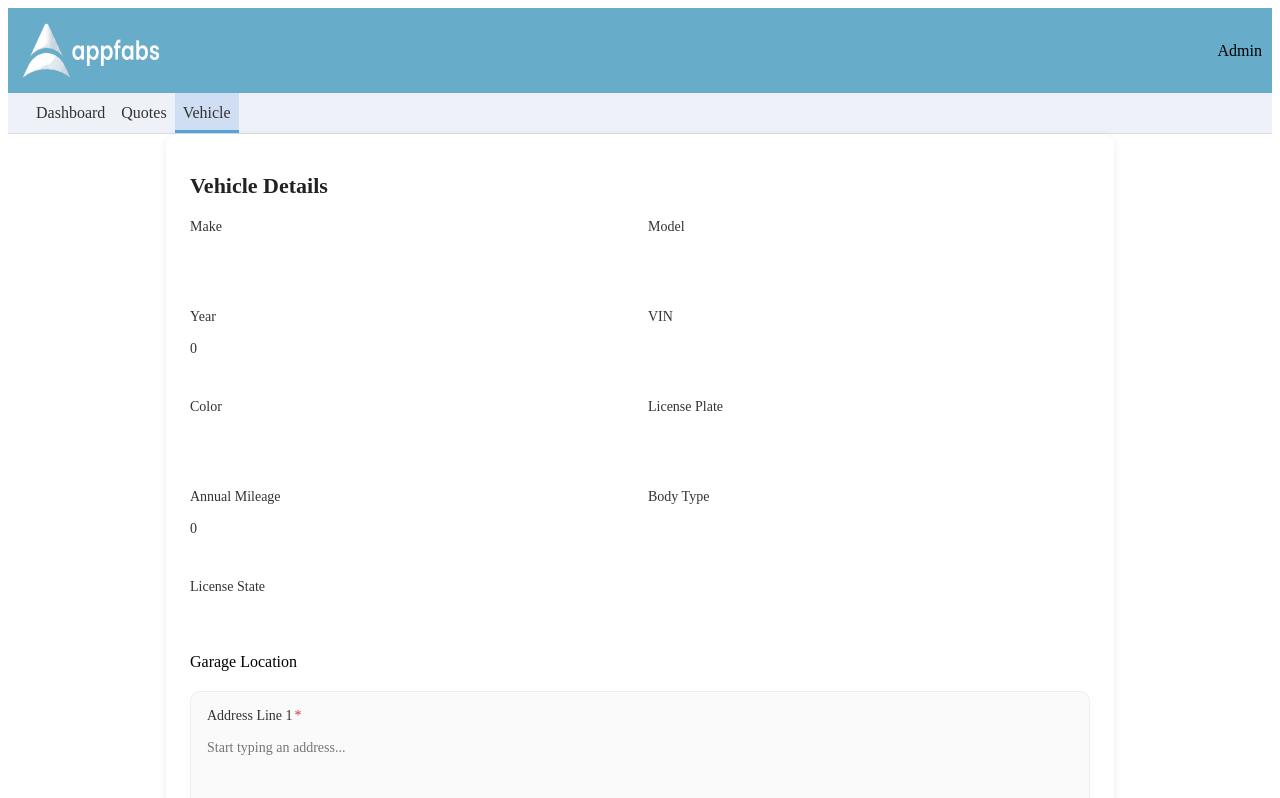
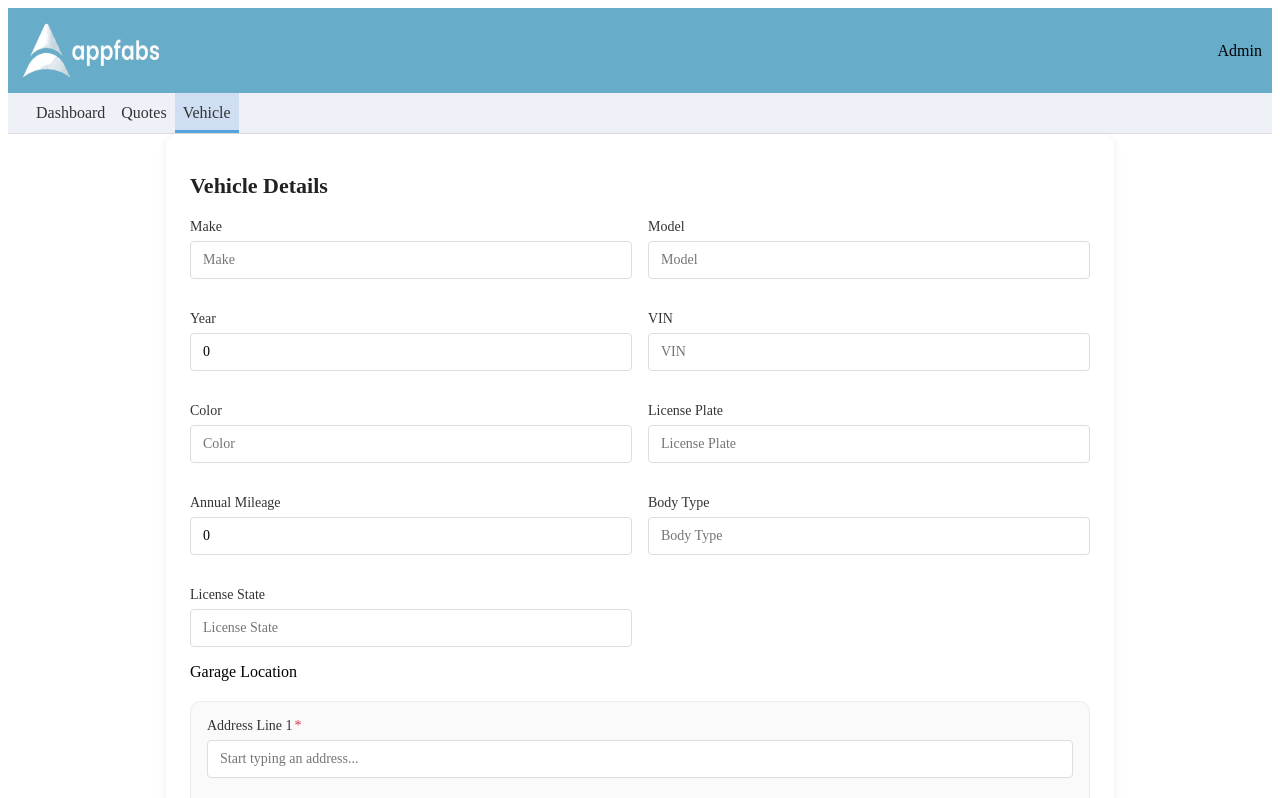
Before and after one commit to madhanmohan047/producerportal, a React (Create React App) app: page /vehicle in a window 1280 px wide. Shown: the top 798 px of the page. Built offline with nearby package versions, Linux system fonts and the light colour scheme; no server answers.

Commit message:
readonly changed to false

```diff
--- a/src/components/Vehicle/VehicleComponent.tsx
+++ b/src/components/Vehicle/VehicleComponent.tsx
@@ -39,7 +39,7 @@ const VehicleComponent: React.FC = () => {
   } as Vehicle;
 
   const [vehicle, setVehicle] = useState<Vehicle>(emptyVehicle);
-  const [isReadOnly, setIsReadOnly] = useState(true);
+  const [isReadOnly, setIsReadOnly] = useState(false);
 
   const clearForm = () => {
     setIsReadOnly(true);
```
